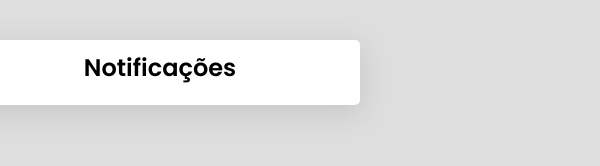
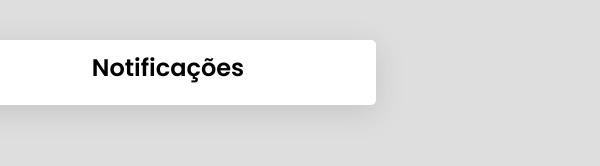
Before and after one commit to gabrielniino/Notification-Box, a plain HTML site: page index.html in a window 1280 px wide. Both pictures are taken after a click on the element 20 px from the left and 20 px from the top of the page. Shown: the full height of the page, 40-640 px from the left. Drawn offline with Linux system fonts and the light colour scheme.

Commit message:
Remoção de comentarios inuteis

```diff
--- a/style.css
+++ b/style.css
@@ -51,14 +51,6 @@ img {
     cursor: pointer;
 }
 
-/* .cont-container {
-    background-color: red;
-    border: #fff 1px solid;
-    height: 15px;
-    width: 15px;
-    border-radius: 50%;
-} */
-
 .notification-count {
     display: flex;
     border: solid white 1px;
@@ -84,8 +76,7 @@ img {
 
 /* Estilos para a lista de notificações */
 .notification-list {
-    top: 100%;
-    width: 25rem;
+    width: 26rem;
     max-height: 25rem;
     overflow-y: auto;
     background-color: var(--container-color);
```
